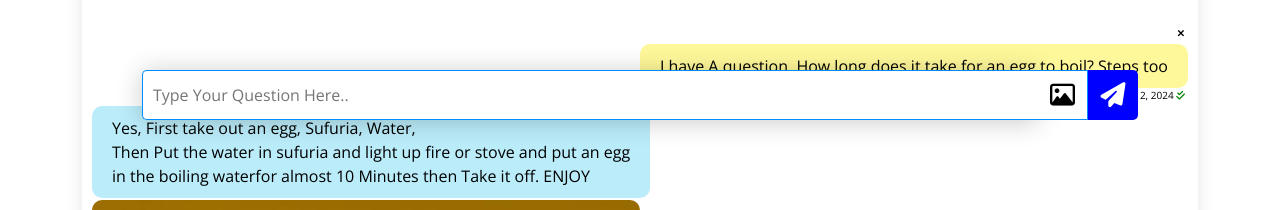
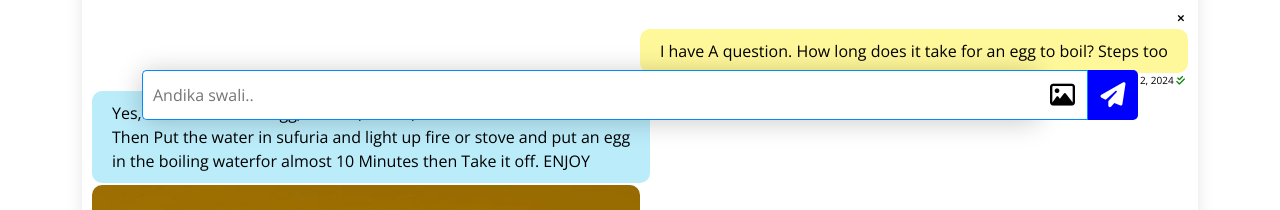
Before and after one commit to creationPrimal/Kisukari, a plain HTML site: page chat.html in a window 1280 px wide. Shown: the part 665-875 px from the top of the page. Drawn offline with nearby package versions, Linux system fonts and the light colour scheme.

Commit message:
Add files via upload

```diff
--- a/chat.html
+++ b/chat.html
@@ -67,7 +67,7 @@
 
 
     <!-- ======= topic contentSection ======= -->
-    <section id="blog" class="blog" style="margin-top: 85px;">
+    <section id="blog" class="blog" style="margin-top: 70px;">
       <div class="container" data-aos="fade-up">
 
         <div class="row" >
@@ -155,7 +155,7 @@
 
             <form action="">
                 <div class="asqinput">
-                    <input type="text" placeholder="Type Your Question Here.." name="question">
+                    <input type="text" placeholder="Andika swali.." name="question" required>
                     <div class="imageinputpreview">
                       <img class="image-preview" id="imagePreview" alt="Image Preview" />
                     </div>
```
Also changed, not shown: profile.html (+2 -2 lines).
